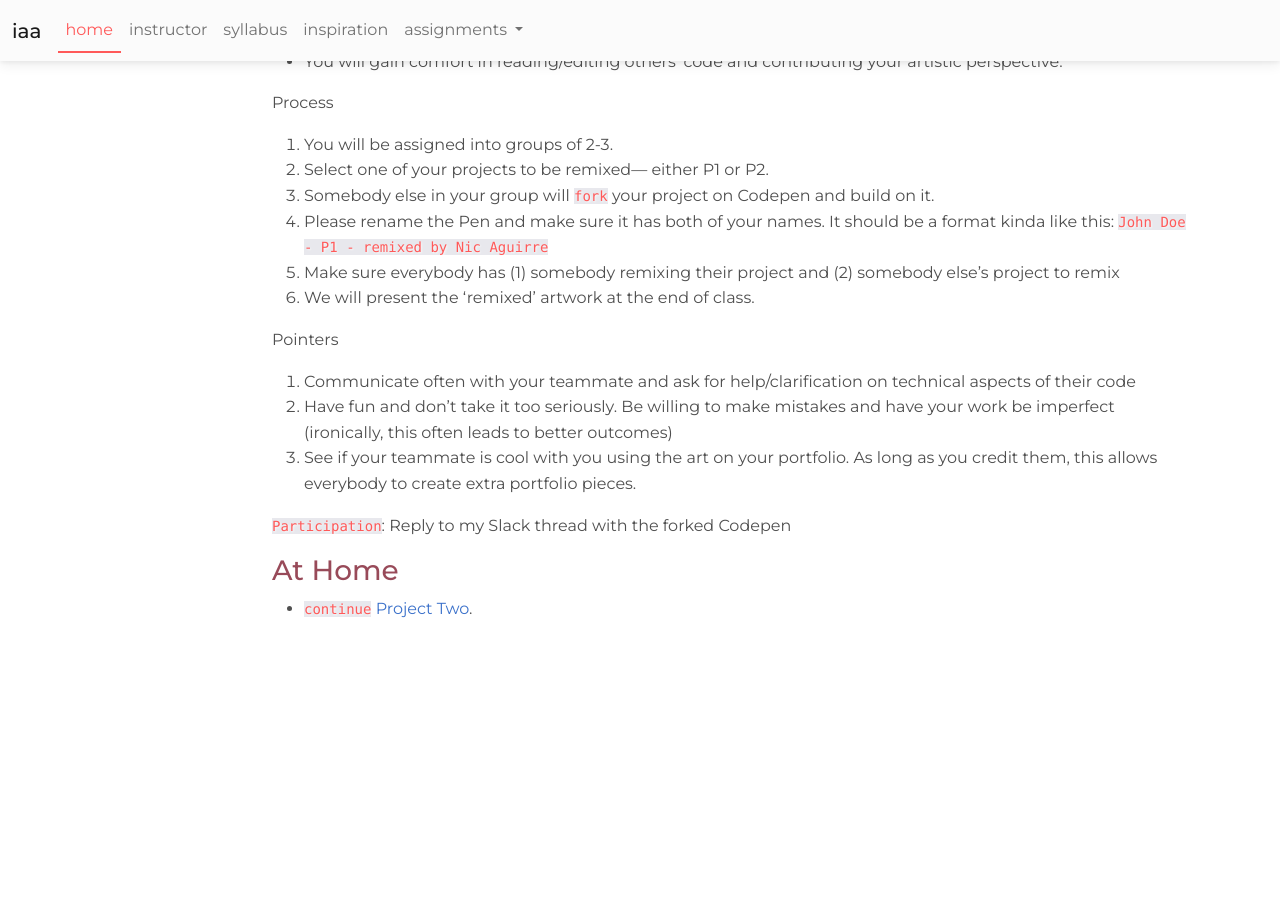
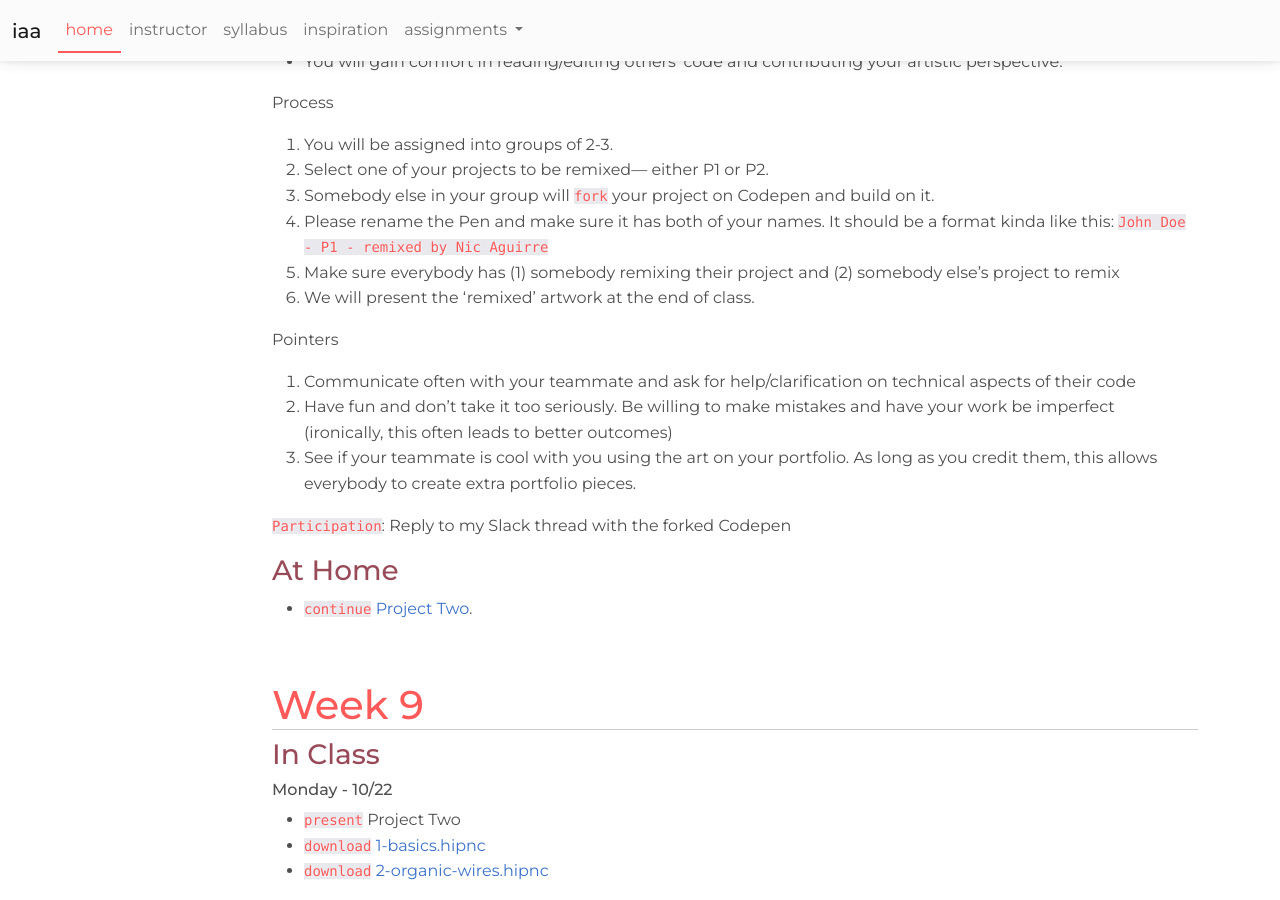
Before and after one commit to nicnosis/cu-courses, a Jekyll site: the page built from fa23/iaa/index.md, in a window 1280 px wide and 900 px high, scrolled down 7019 px. Built offline with Jekyll 4.4.1, drawn with Linux system fonts in a browser that asks for light colours; nearby versions of some CDN libraries; before the commit the page ends 7656 px from its top, so only the background shows below that.

Commit message:
add iaa files

```diff
--- a/fa23/iaa/index.md
+++ b/fa23/iaa/index.md
@@ -277,3 +277,10 @@ Pointers
 
 ### At Home
 * `continue` [Project Two](assignments/p2.html).
+
+## Week 9
+### In Class
+#### Monday - 10/22
+ * `present` Project Two
+ * `download` [1-basics.hipnc](houdini/1-basics.hipnc)
+ * `download` [2-organic-wires.hipnc](houdini/2-organic-wires.hipnc)
```
Also changed, not shown: 1 other file.
